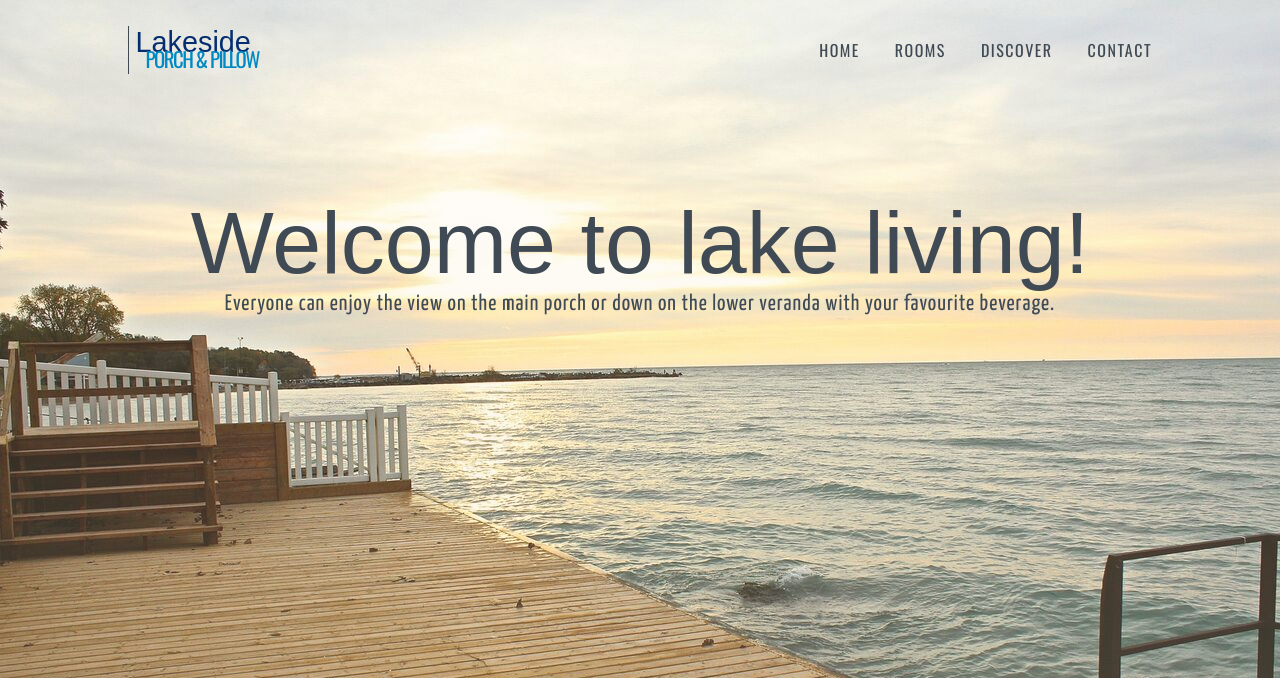
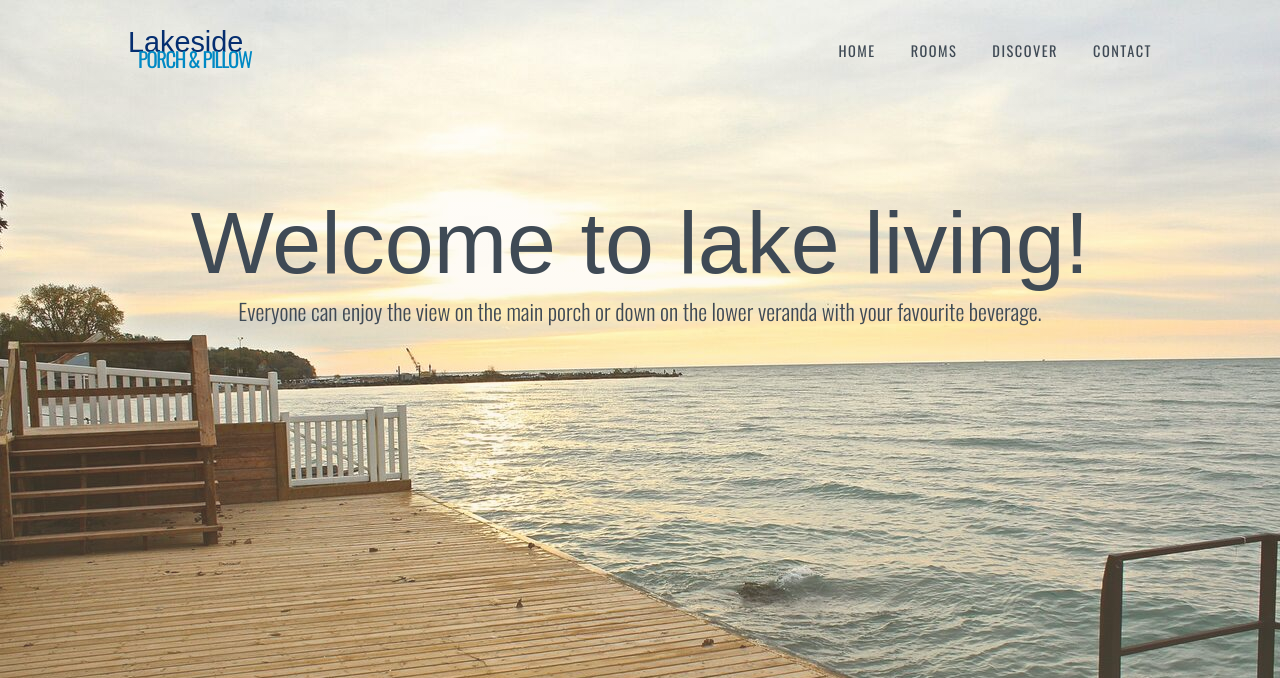
Before and after one commit to caterinavanherpt/LakesidePorch-Pillow, a website: page index.html in a window 1280 px wide. Shown: the top 678 px of the page. Drawn offline with nearby package versions, Linux system fonts and the light colour scheme; a web font is replaced by a local one.

Commit message:
changing up some fonts

```diff
--- a/dev/styles/_header.scss
+++ b/dev/styles/_header.scss
@@ -27,9 +27,9 @@
 .nav__name {
 	width: 100%;
 	color: $darkblue;
-	border-left: solid 1.5px $darkgrey;
+	// border-left: solid 1.5px $darkgrey;
 	p {
-		padding-left: 1%;
+		// padding-left: 1%;
 	}
 }
 
@@ -61,6 +61,7 @@
 		letter-spacing: 1.5px;
 		color: $darkgrey;
 		transition: all 0.2s ease-in;
+		font-size: 0.9em;
 	}
 	a:hover {
 		color: $lightblue;
@@ -78,9 +79,9 @@
 		font-weight: normal;
 	}
 	h2 {
-		font-family: $thirdfont;
+		// font-family: $thirdfont;
 		font-size:1.4em;
-		letter-spacing: 1px;
-		font-weight: normal;
+		// letter-spacing: 1px;
+		font-weight: 300;
 	}
 }
--- a/index.html
+++ b/index.html
@@ -10,7 +10,7 @@
 	<title>Lakeside Porch & Pillow</title>
 	<link rel="stylesheet" href="public/styles/style.css">
 	<!-- link to google fonts -->
-	<link href="https://fonts.googleapis.com/css?family=Open+Sans|Oswald|Roboto+Condensed|Yanone+Kaffeesatz" rel="stylesheet">
+	<link href="https://fonts.googleapis.com/css?family=Open+Sans|Oswald:300,400|Roboto+Condensed|Yanone+Kaffeesatz" rel="stylesheet">
 </head>
 <body>
 	<header class="header header__index">
--- a/public/styles/style.css
+++ b/public/styles/style.css
@@ -170,10 +170,7 @@ body {
 
 .nav__name {
   width: 100%;
-  color: #052E70;
-  border-left: solid 1.5px #3f4a55; }
-  .nav__name p {
-    padding-left: 1%; }
+  color: #052E70; }
 
 .nav__title {
   font-size: 1.8em;
@@ -198,7 +195,8 @@ body {
     text-transform: uppercase;
     letter-spacing: 1.5px;
     color: #3f4a55;
-    transition: all 0.2s ease-in; }
+    transition: all 0.2s ease-in;
+    font-size: 0.9em; }
   .nav__list-item a:hover {
     color: #0089C4; }
 
@@ -212,10 +210,8 @@ body {
     font-family: "OctoberMoon", sans-serif;
     font-weight: normal; }
   .header__header h2 {
-    font-family: "Yanone Kaffeesatz", sans-serif;
     font-size: 1.4em;
-    letter-spacing: 1px;
-    font-weight: normal; }
+    font-weight: 300; }
 
 .rooms__list {
   display: flex;
```
Also changed, not shown: rooms.html (+1 -1 lines).
